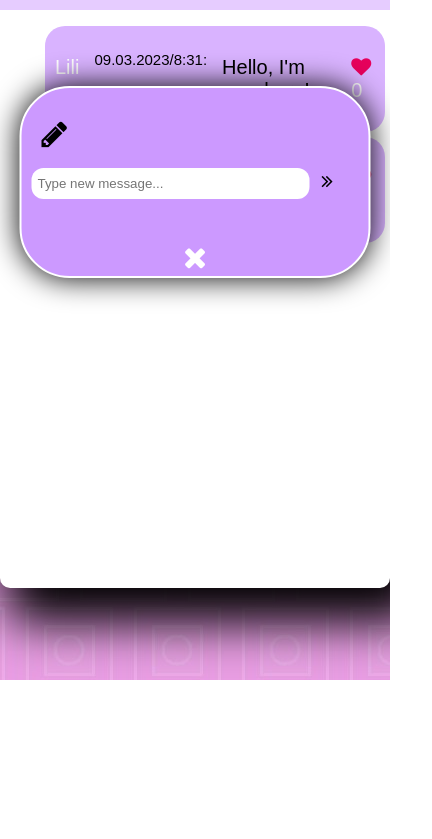
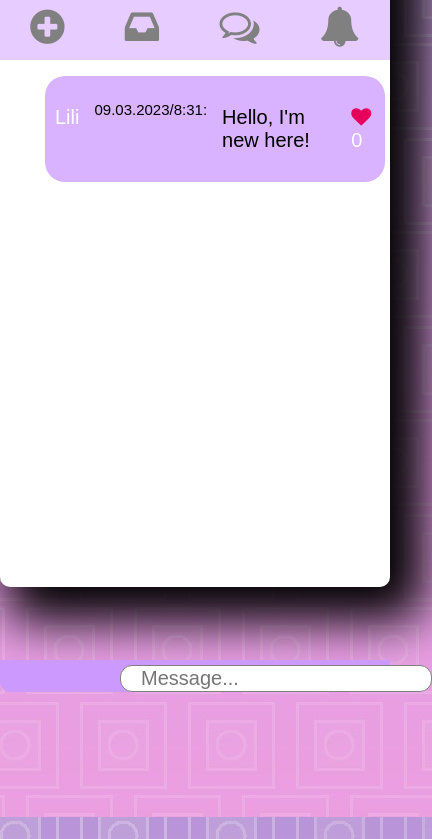
Before and after one commit to dsbelcheva/Chat-System, a plain HTML site: page ChatRooms/index.html in a window 390 px wide. Shown: the part 214-1053 px from the top of the page, 432 px wide, since content can reach past the window. Before the commit the page ends 894 px from the top, so only its background shows below. Drawn offline with Linux system fonts and the light colour scheme.

Commit message:
Changes to css

```diff
--- a/ChatRooms/index.html
+++ b/ChatRooms/index.html
@@ -27,12 +27,6 @@
                 </header>
                 <section id="messageBox">
                     <ul id="messages">
-                        <li class="message">
-                            <p class="username">Lili</p>
-                            <p class="date-time">09.03.2023/8:31:</p>
-                            <p class="text">Hello, I'm new here!</p>
-                            <p class="likes"><i class="fa fa-heart"></i> 0</p>
-                        </li>
                         <li class="message">
                             <p class="username">Lili</p>
                             <p class="date-time">09.03.2023/8:31:</p>
--- a/ChatRooms/style.css
+++ b/ChatRooms/style.css
@@ -13,20 +13,18 @@ body {
     align-items: center;
     justify-content: center;
     flex-direction: column;
-    min-height: 100vh;
+    min-height: 94vh;
     margin: 0 0 50px;
 }
 
 .chat-wrapper {
     background-color: white;
-    overflow: hidden;
-    overflow-y: hidden;
+    margin-top: 50px;
     max-width: 80rem;
-    height: 90vh;
+    height: 84vh;
     width: 100%;
     border-radius: 10px;
     box-shadow: 20px 20px 50px 15px black;
-    position: relative;
 }
 
 .chat-wrapper ul li {
@@ -77,6 +75,13 @@ body {
     padding-bottom: 10px;
 }
 
+main #messageBox {
+    overflow: hidden;
+    overflow-y: scroll;
+    width: 100%;
+    height: 600px;
+}
+
 main .message {
     background-color: #d9b3ff;
     padding: 10px;
@@ -116,10 +121,9 @@ main .message .date-time {
 main .sendMessage {
     background-color: #cc99ff;
     height: 60px;
-    margin-top: 550px;
+    margin-top: 0px;
     border-bottom-left-radius: 10px;
     border-bottom-right-radius: 10px;
-    position: relative;
 }
 
 main .sendMessage input {
@@ -131,8 +135,7 @@ main .sendMessage input {
     height: 80%;
     width: 80%;
     margin-top: 5px;
-    margin-left: 105px;
-    position: absolute;
+    margin-left: 120px;
 }
 
 #AddPeople:hover,
@@ -280,7 +283,8 @@ ul {
 #AddnewGroup .float-right:hover,
 #AddNewPerson .float-right:hover,
 #yesButton:hover,
-#noButton:hover, .new-message .float-right:hover {
+#noButton:hover,
+.new-message .float-right:hover {
     background-color: black;
     color: white;
 }
@@ -328,14 +332,6 @@ ul {
     padding-right: 10px;
 }
 
-#AddnewGroup,
-#AddNewPerson,
-#requests-section,
-#notification-section,
-#groups-wrapper {
-    display: none;
-}
-
 #edit-message-section {
     position: absolute;
     top: 40%;
@@ -364,6 +360,15 @@ ul {
     margin-left: 10px;
 }
 
+#AddnewGroup,
+#AddNewPerson,
+#requests-section,
+#notification-section,
+#groups-wrapper,
+#edit-message-section {
+    display: none;
+}
+
 .new-message .float-right {
     border-radius: 18px;
     padding: 8px;
@@ -376,15 +381,31 @@ ul {
     font-size: 20px;
 }
 
-@media all and (max-width: 600px){
-    #messageInput{
-      max-width: 80%;
-      height: 40%;
+::-webkit-scrollbar {
+    width: 5px;
+}
+
+::-webkit-scrollbar-track {
+    background: #f1f1f1;
+}
+
+::-webkit-scrollbar-thumb {
+    background: #cc99ff;
+}
+
+::-webkit-scrollbar-thumb:hover {
+    background: #555;
+}
+
+@media only screen and (max-device-width: 667px),
+screen and (max-width: 450px) {
+
+    body,
+    main {
+        height: 100vh;
     }
-    body, main {
-      height: 100vh;
-    }
+
     main .sendMessage {
-      height : 20%;
+        height: 20%;
     }
 }
--- a/LogIn/style.css
+++ b/LogIn/style.css
@@ -13,7 +13,7 @@ body {
     display: flex;
     justify-content: center;
     font-family: Arial, sans-serif;
-    height: 100vh;
+    height: 95vh;
 }
 
 .logIn-wrapper {
@@ -110,19 +110,29 @@ input[type=password] {
     display: none;
 }
 
+::-webkit-scrollbar {
+    width: 5px;
+  }
+
+  ::-webkit-scrollbar-track {
+    background: #f1f1f1;
+  }
+
+  ::-webkit-scrollbar-thumb {
+    background: #cc99ff;
+  }
+
+  ::-webkit-scrollbar-thumb:hover {
+    background: #555;
+  }
+
 @media all and (max-width:400px) {
 
-    .logIn-wrapper {
+    body .logIn-wrapper {
+        height: 100%;
+        width: 100%;
         background-color: transparent;
         border: none;
         box-shadow: none;
     }
-
-    .logIn-wrapper input {
-        background-color: transparent;
-    }
-
-    ::placeholder {
-        color: white;
-    }
 }
--- a/SignUp/style.css
+++ b/SignUp/style.css
@@ -13,7 +13,7 @@ body {
     display: flex;
     justify-content: center;
     font-family: Arial, sans-serif;
-    height: 100vh;
+    height: 95vh;
 }
 
 .signUp-wrapper {
@@ -119,19 +119,28 @@ input[type=password] {
     display: none;
 }
 
+::-webkit-scrollbar {
+    width: 5px;
+  }
+
+  ::-webkit-scrollbar-track {
+    background: #f1f1f1;
+  }
+
+  ::-webkit-scrollbar-thumb {
+    background: #cc99ff;
+  }
+
+  ::-webkit-scrollbar-thumb:hover {
+    background: #555;
+  }
+
 @media all and (max-width:400px) {
 
-    .signUp-wrapper {
-        background-color: transparent;
+    body .signUp-wrapper {
+        width:100%;
+        height:100%;
         border: none;
         box-shadow: none;
     }
-
-    .signUp-wrapper input {
-        background-color: transparent;
-    }
-
-    ::placeholder {
-        color: white;
-    }
 }
```
